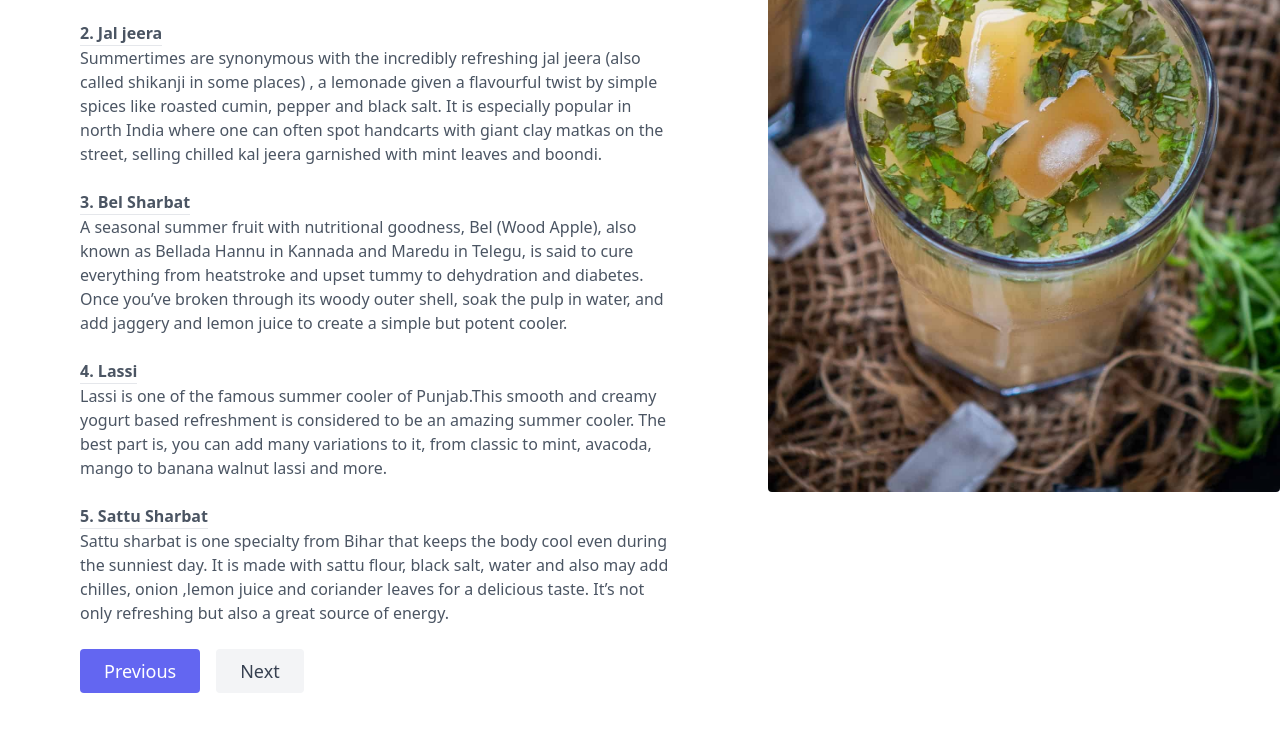
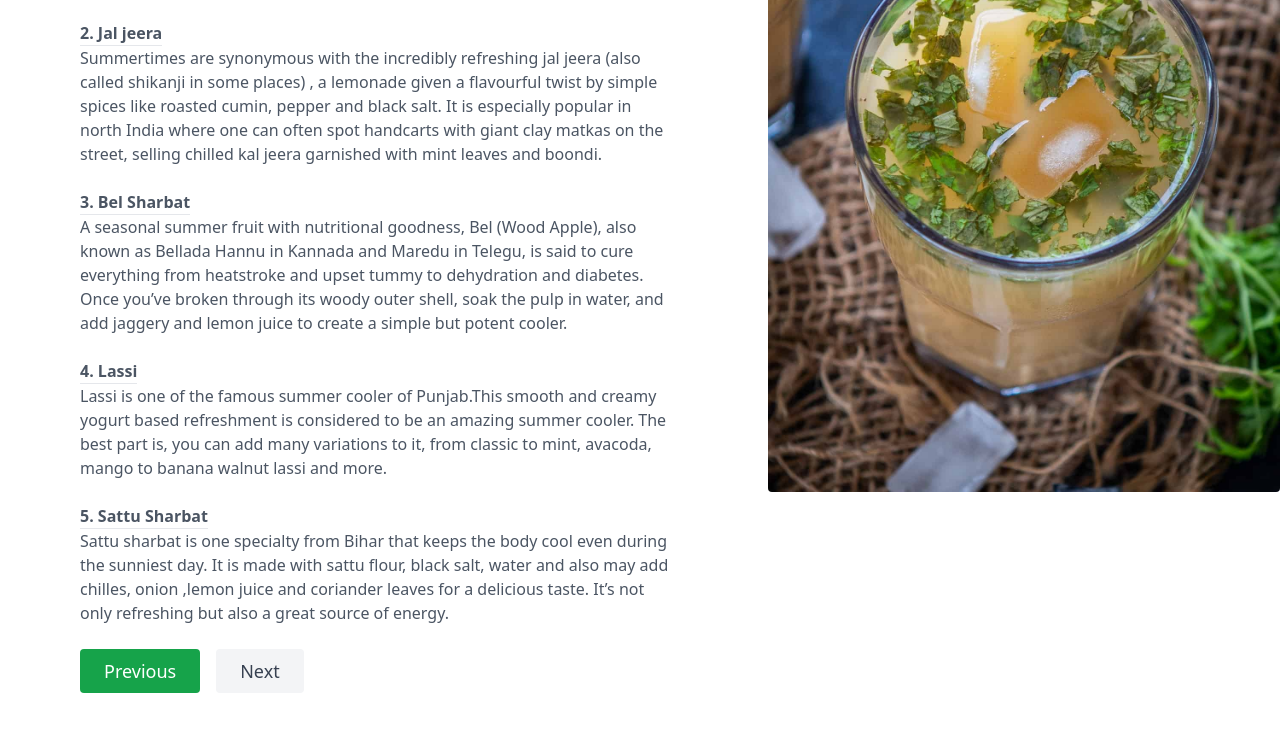
Before and after one commit to Muskan10v/First_health, a plain HTML site: page summerdrinks.html in a window 1280 px wide. Shown: the part 517-1248 px from the top of the page. Drawn offline with nearby package versions, Linux system fonts and the light colour scheme.

Commit message:
Update summerdrinks.html

```diff
--- a/summerdrinks.html
+++ b/summerdrinks.html
@@ -86,10 +86,14 @@
                 </p><br>
 
                 <div class="flex justify-center">
-                    <button href="cabbage.html"
-                        class="inline-flex text-white bg-indigo-500 border-0 py-2 px-6 focus:outline-none hover:bg-indigo-600 rounded text-lg">Previous</button>
-                    <button href="cucumber.html"
-                        class="ml-4 inline-flex text-gray-700 bg-gray-100 border-0 py-2 px-6 focus:outline-none hover:bg-gray-200 rounded text-lg">Next</button>
+                      <a href="cabbage.html">
+                        <button
+                            class="inline-flex text-white bg-green-600 border-0 py-2 px-6 focus:outline-none hover:bg-green-500 rounded text-lg">Previous</button>
+                    </a>
+                    <a href="cucumber.html">
+                        <button
+                            class="ml-4 inline-flex text-gray-700 bg-gray-100 border-0 py-2 px-6 focus:outline-none hover:bg-gray-200 rounded text-lg">Next</button>
+                    </a>
                 </div>
             </div>
             <div class=" hidden lg:block lg:max-w-lg lg:w-full md:w-1/2 w-5/6 flex justify-center">
```
